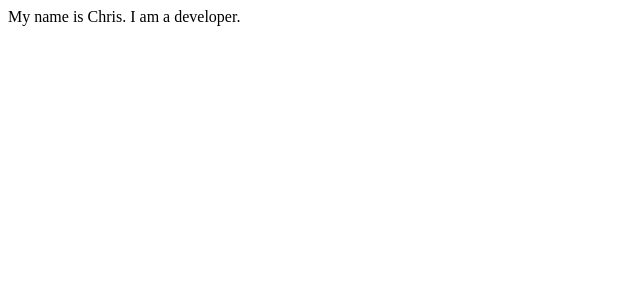
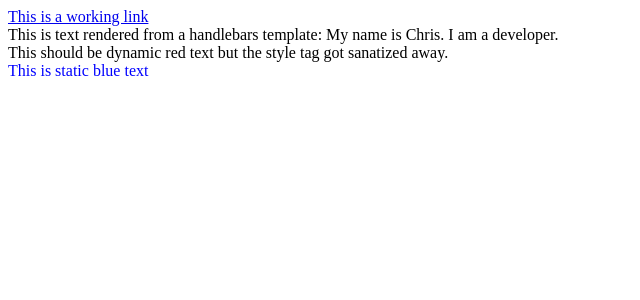
Before and after one commit to swiss-chris/angular-handlebars, an Angular app: page / in a window 1280 px wide. Shown: the top 300 px of the page, without its empty margins (0-640 px from the left). Built offline with nearby package versions, Linux system fonts and the light colour scheme.

Commit message:
3 files modified

```diff
--- a/src/app/app.component.html
+++ b/src/app/app.component.html
@@ -2,7 +2,16 @@
   [data]="{ person: { name: 'Chris', occupation: 'developer' } }"
   [template]="{
     html: '<div>
-    	My name is {{person.name}}. I am a {{person.occupation}}.
+      <a href=\'https:\/\/www.medium.com\'>This is a working link</a>
+      <div>
+        This is text rendered from a handlebars template: My name is {{person.name}}. I am a {{person.occupation}}.
+      </div>
+      <style type=\'text/css\'>
+       .red { color: red; }
+      </style>
+      <div class=\'red\'>
+        This should be dynamic red text but the style tag got sanatized away.
+      </div>
     </div>'
   }"
 >
--- a/src/app/components/my-container/my-container.component.html
+++ b/src/app/components/my-container/my-container.component.html
@@ -1 +1,7 @@
 <div [innerHTML]="innerHtml"></div>
+<style>
+  .blue {
+    color: blue
+  }
+</style>
+<div class="blue">This is static blue text</div>
--- a/src/app/components/my-container/my-container.component.ts
+++ b/src/app/components/my-container/my-container.component.ts
@@ -1,4 +1,5 @@
 import { Component, Input, OnInit } from '@angular/core';
+import { DomSanitizer } from '@angular/platform-browser';
 import * as Handlebars from 'handlebars';
 
 @Component({
@@ -17,5 +18,6 @@ export class MyContainerComponent implements OnInit {
   ngOnInit() {
     const templateScript = Handlebars.compile(this.template.html);
     this.innerHtml = templateScript(this.data);
+    console.log(this.innerHtml);
   }
 }
```
